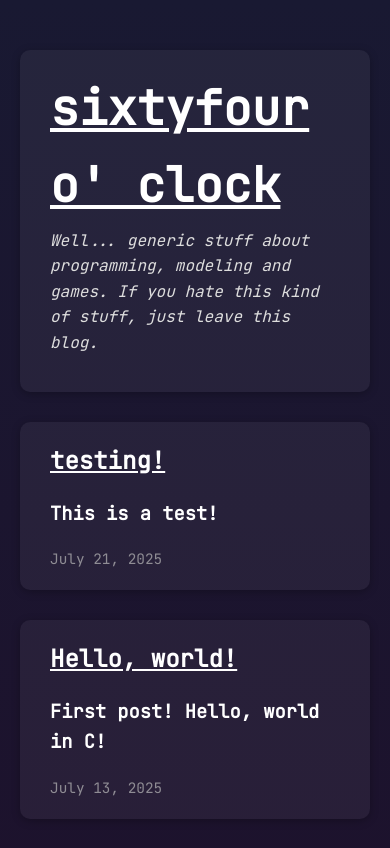
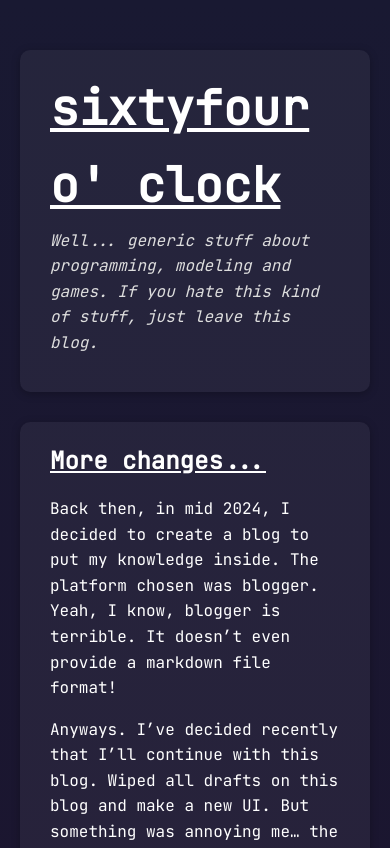
Before and after one commit to sixtyfouroftheclock/sixtyfouroftheclock.github.io, a Jekyll site: the page built from index.html, in a window 390 px wide. Shown: the top 848 px of the page. Built offline with Jekyll 4.4.1, drawn with Linux system fonts in a browser that asks for light colours; nearby versions of some CDN libraries; some of the changed text lies outside the part shown.

Commit message:
Improved site and added/modified posts

```diff
--- a/_layouts/default.html
+++ b/_layouts/default.html
@@ -18,24 +18,23 @@
   <script src="https://cdnjs.cloudflare.com/ajax/libs/highlight.js/11.9.0/highlight.min.js"></script>
   <script>hljs.highlightAll();</script>
 
-  <style>
-    :root {
+  <style>:root {
   --color-bg: linear-gradient(#191932, #200c28);
   --color-surface: #1e1e3c;
-  --color-text: #ffffff;
-  --color-text-subtle: #dddddd;
-  --color-text-muted: #bbbbbb;
+  --color-text: #fff;
+  --color-text-subtle: #ddd;
+  --color-text-muted: #bbb;
   --color-accent: #ffcc00;
-  --color-post-bg: rgba(255, 255, 255, 0.05);
-  --color-comment-bg: rgba(255, 255, 255, 0.08);
-  --shadow-small: 0 2px 8px rgba(0, 0, 0, 0.25);
-  --shadow-medium: 0 2px 10px rgba(0, 0, 0, 0.3);
+  --color-post-bg: rgba(255,255,255,0.05);
+  --color-comment-bg: rgba(255,255,255,0.08);
+  --shadow-small: 0 2px 8px rgba(0,0,0,0.25);
+  --shadow-medium: 0 2px 10px rgba(0,0,0,0.3);
   --radius: 10px;
   --padding-post: 20px 30px;
   --font-base: 'JetBrains Mono', 'Segoe UI', Tahoma, Geneva, Verdana, sans-serif;
 }
 
-* {
+*, *::before, *::after {
   box-sizing: border-box;
 }
 
@@ -56,9 +55,7 @@
   text-decoration: underline;
   transition: color 0.1s ease-in;
 }
-
-a:hover,
-a:focus {
+a:hover, a:focus {
   color: var(--color-accent);
   outline: none;
 }
@@ -69,12 +66,11 @@
   height: auto;
   margin: 0 auto 15px;
   border-radius: 6px;
-  box-shadow: 0 2px 6px rgba(0, 0, 0, 0.25);
+  box-shadow: 0 2px 6px rgba(0,0,0,0.25);
   pointer-events: none;
   user-select: none;
 }
 
-/* Layout grid */
 #content {
   display: grid;
   grid-template-rows: auto 1fr auto;
@@ -86,29 +82,19 @@
   gap: 30px;
   max-width: 1200px;
   margin: 0 auto;
-
 }
 
 header#header {
-    align-self: start;
   grid-area: header;
-  /* overflow: auto; */
 }
 header#header h1 {
   font-size: 3em;
   margin: 0;
 }
 
-/* main#main {
-  grid-area: main;
-} */
-
 aside#sidebar {
   grid-area: sidebar;
-  width: 100%;
   color: var(--color-text-subtle);
-  margin-left: auto;
-  margin-right: auto;
 }
 
 footer#footer {
@@ -126,42 +112,31 @@
   font-style: italic;
 }
 
-/* Cards */
+/* Card */
 .card {
+  width: 100%;
   background: var(--color-post-bg);
   border-radius: var(--radius);
   padding: var(--padding-post);
   box-shadow: var(--shadow-small);
-  transition: background 0.3s ease;
-  --mouse-x: 50%;
-  --mouse-y: 50%;
-
-  /* Added */
-  display: flex;
-  flex-direction: column;
-  min-height: 180px;
   overflow: hidden;
-  box-sizing: border-box;
+  display: block;
 }
 
+/* Hover light effect */
 .card:hover {
   background: radial-gradient(
-    circle at var(--mouse-x) var(--mouse-y),
-    rgba(255, 255, 255, 0.15),
-    rgba(255, 255, 255, 0)
+    circle at var(--mouse-x, 50%) var(--mouse-y, 50%),
+    rgba(255,255,255,0.15),
+    rgba(255,255,255,0)
   );
 }
 
-/* Post styles */
+/* Post */
 .post {
   margin-bottom: 30px;
-  max-height: 100em;
-  overflow: auto;
-
-  /* Added */
-  flex-grow: 1;
-  display: flex;
-  flex-direction: column;
+  display: block;
+  overflow-wrap: break-word;
 }
 
 .post-title {
@@ -171,13 +146,14 @@
 
 .post-body {
   margin-bottom: 15px;
+  overflow-wrap: break-word;
+  word-break: break-word;
 }
 
 .post-footer {
   font-size: 0.9em;
   color: var(--color-text-muted);
 }
-
 .post-footer time {
   opacity: 0.7;
 }
@@ -198,7 +174,7 @@
 .comments-title {
   margin-bottom: 20px;
   padding-bottom: 8px;
-  border-bottom: 1px solid rgba(255, 255, 255, 0.2);
+  border-bottom: 1px solid rgba(255,255,255,0.2);
 }
 
 .comment-data {
@@ -227,23 +203,32 @@
   white-space: pre-wrap;
 }
 
-/* Code highlight */
+/* Highlighted Code */
+/* pre {
+  margin: 0;
+  padding: 1em;
+  width: 100%;
+  max-width: 100%;
+  overflow-x: auto;
+  background: #fff !important;
+  color: #000;
+  font-family: var(--font-base);
+  box-shadow: var(--shadow-medium);
+} */
+
 pre code.hljs {
+  border-radius: var(--radius);
   display: block;
-  padding: 1em;
-  background: #ffffff !important;
-  color: #000000;
-  border-radius: var(--radius);
-  overflow-x: auto;
-  font-family: var(--font-base);
+  width: 100%;
+  max-width: 100%;
+  box-sizing: border-box;
   line-height: 1.5;
-  box-shadow: var(--shadow-medium);
 }
 
 /* Sidebar */
 .sidebar-title {
   font-weight: 600;
-  border-bottom: 2px solid rgba(255, 255, 255, 0.25);
+  border-bottom: 2px solid rgba(255,255,255,0.25);
   margin-top: 1em;
 }
 
@@ -259,17 +244,16 @@
     gap: 30px;
   }
 
-  /* Reset added flex styles on mobile for natural sizing */
   .card {
     min-height: auto;
     overflow: visible;
-    display: block;
   }
 
   .post {
     flex-grow: 0;
   }
 }
+
 
   </style>
 
--- /dev/null
+++ b/_posts/2025-07-20-new-blog.md
@@ -0,0 +1,16 @@
+---
+title: New blog!
+layout: post
+tags: news
+date: 2025-07-20
+---
+
+Hey! What's up?
+
+This is the second post I send here. That's not incredible, I know.
+
+Well, now I'll make a new post each week. It's gonna be hard. Earlier I was writing about starting on C and C++, and I'm still writing it!
+
+Sorry, but I used AI for making HTML/CSS. Yup, I'm ashamed. And I don't know anything about them and I don't want to learn it for now. When I learn it I'll make it better! I promise!!
+
+![alt text](/assets/new-blog.png)
--- /dev/null
+++ b/_posts/2025-07-22-changes.md
@@ -0,0 +1,14 @@
+---
+title: "More changes..."
+layout: post
+tags: news
+date: 2025-07-22
+---
+
+Back then, in mid 2024, I decided to create a blog to put my knowledge inside. The platform chosen was blogger. Yeah, I know, blogger is terrible. It doesn't even provide a markdown file format!
+
+Anyways. I've decided recently that I'll continue with this blog. Wiped all drafts on this blog and make a new UI. But something was annoying me... the automation. Blogger is a shit to type code blocks. You need to use HTML to type it, it's really horrible.
+
+So I decided to move into GitHub, using jekyll as framework. This decision was good, I think. At least now I know how GitHub Actions works!
+
+Well, that's all. I need to think how I will write that article about C/C++. See you!
--- a/_posts/2025-07-31-testing.md
+++ /dev/null
@@ -1,8 +0,0 @@
----
-title: "testing!"
-layout: post
-tags: c, cpp
-date: 2025-07-21
----
-
-# This is a test!
--- a/index.html
+++ b/index.html
@@ -14,7 +14,7 @@
   </header>
 
   <section class="post-body">
-    {{ post.excerpt }}
+    {{ post.content }}
   </section>
 
   <footer class="post-footer">
```
Also changed, not shown: 404.html (added, +17 -0 lines), 404.md (deleted, +0 -7 lines), _layouts/post.html (+9 -1 lines), assets/new-blog.png (added).
